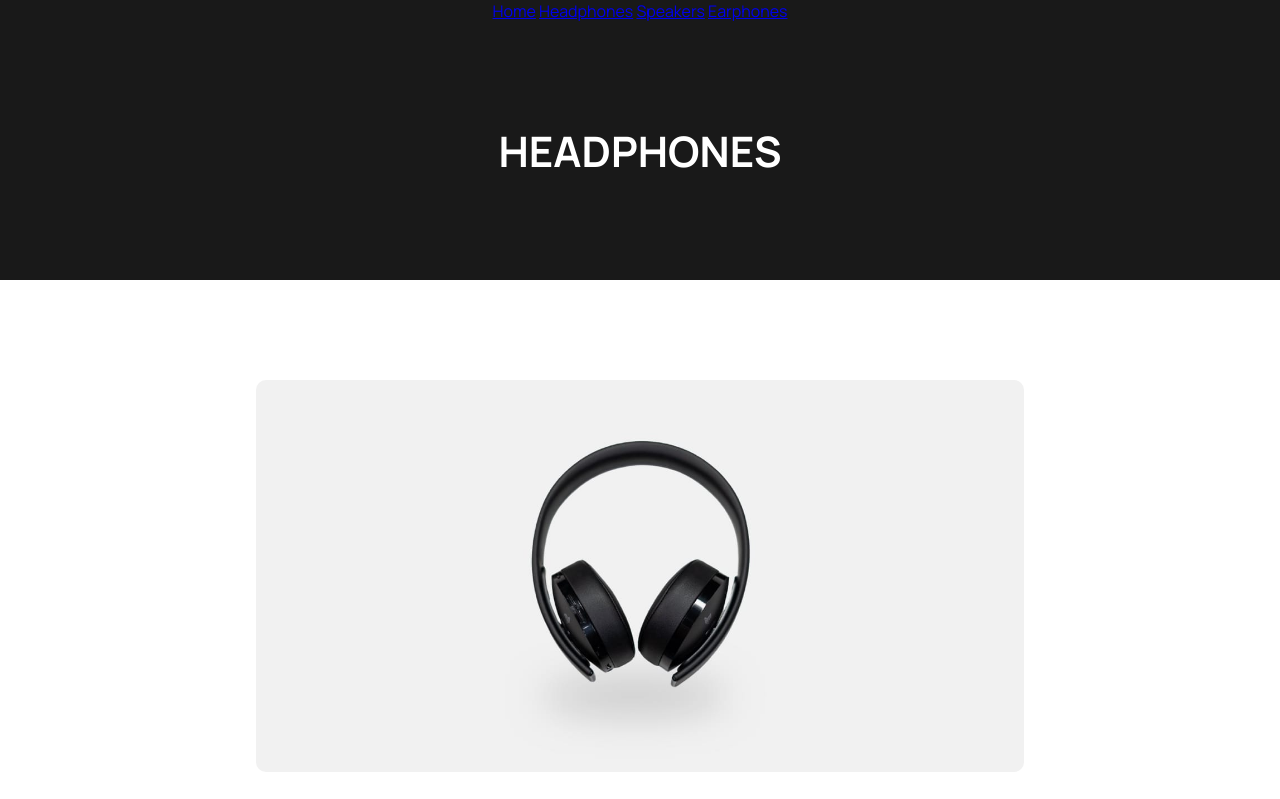
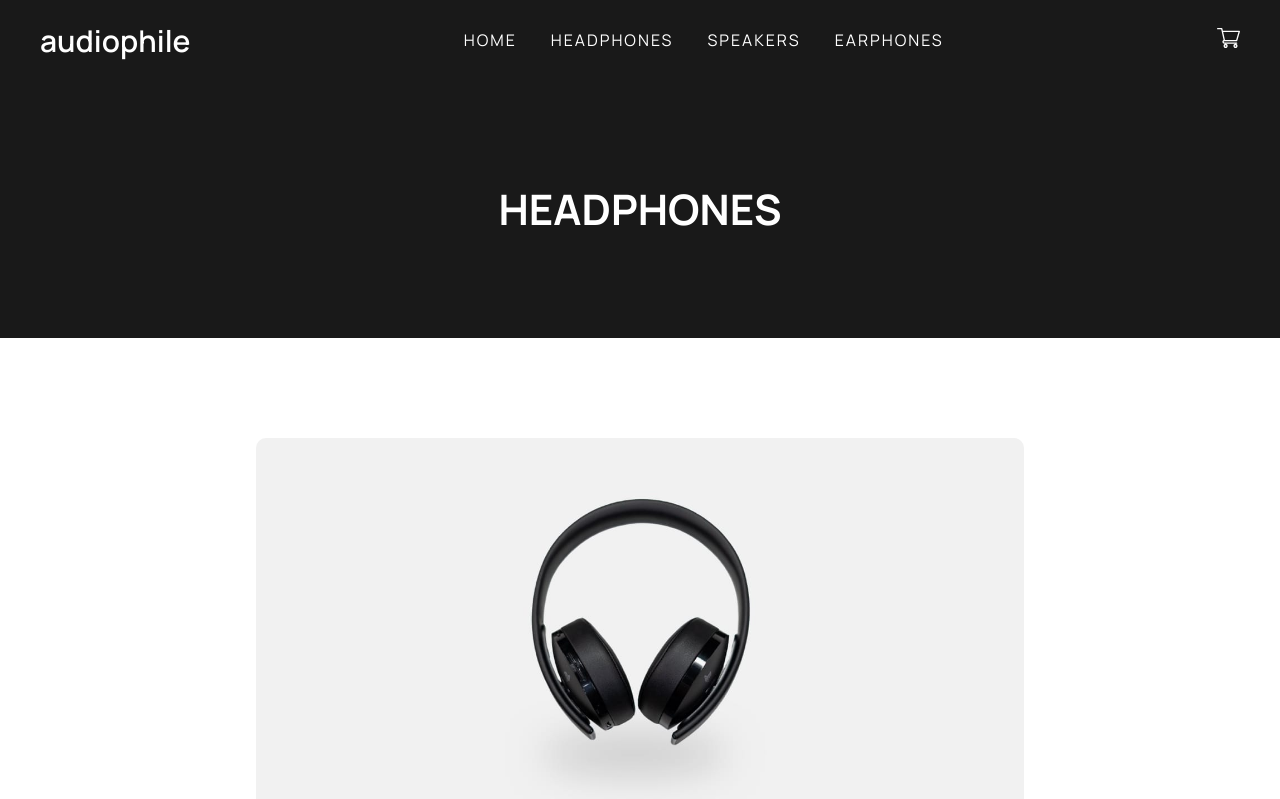
Before and after one commit to digitalents-academy/e-commerce-audiophile, a React (Vite) app: page /headphones in a window 1280 px wide. Shown: the top 799 px of the page. Built offline with nearby package versions, Linux system fonts and the light colour scheme.

Commit message:
header and footer added

```diff
--- a/src/App.jsx
+++ b/src/App.jsx
@@ -1,25 +1,18 @@
+import { Outlet } from 'react-router-dom'
+import Header from "./components/shared/Header"
+import Footer from './components/shared/Footer'
 import './styles/index.css'
-import { Outlet, Link } from 'react-router-dom'
 
 const App = () => {
-  const placeholder = {
-    backgroundColor: "rgb(25, 25, 25)",
-    textAlign: "center",
-    width: "100%",
-    color: "white",
-    position: "relative",
-    zIndex: 1
-  }
+
   return (
-    <>
-    <header style={placeholder}>
-      <Link to={`/`}>Home</Link> <Link to={`/headphones`}>Headphones</Link> <Link to={`/speakers`}>Speakers</Link> <Link to={`/earphones`}>Earphones</Link>
-    </header>
-    <div>
-      <Outlet />
+    <div className='main'>
+      <Header />
+      <div>
+        <Outlet />
+      </div>
+      <Footer />
     </div>
-    <footer style={placeholder}>Placeholder Footer</footer>
-    </>
   )
 }
 
--- /dev/null
+++ b/src/components/shared/Footer.jsx
@@ -0,0 +1,36 @@
+import React from 'react';
+import { Link } from 'react-router-dom';
+import facebook from "../../../assets/shared/desktop/icon-facebook.svg";
+import twitter from "../../../assets/shared/desktop/icon-twitter.svg";
+import instagram from "../../../assets/shared/desktop/icon-instagram.svg";
+import "../../styles/Footer.css"
+
+const Footer = () => {
+
+    return (
+        <div className='footer-main'>
+            <div className="footer-content">
+                <div className="info">
+                    <div className="title">audiophile</div>
+                    <div className="description">Audiophile is an all in one stop to fulfill your audio needs. We're a small team for music lovers and sound specialists who are devoted to help you get the most out of personal audio. Come and visit our demo facility - we're open 7 days of a week.</div>
+                    <div className="copyright">Copyright 2021. All Rights Reserved</div>
+                </div>
+                <div className="links-logos">
+                    <div className="footer-links">
+                        <Link to={`/`} className='footer-link'>HOME</Link>
+                        <Link to={`/headphones`} className='footer-link'>HEADPHONES</Link>
+                        <Link to={`/speakers`} className='footer-link'>SPEAKERS</Link>
+                        <Link to={`/earphones`} className='footer-link'>EARPHONES</Link>
+                    </div>
+                    <div className="logos">
+                        <img src={facebook} className='icon' alt='' />
+                        <img src={twitter} className='icon' alt='' />
+                        <img src={instagram} className='icon' alt='' />
+                    </div>
+                </div>
+            </div>
+        </div>
+    )
+}
+
+export default Footer;
--- /dev/null
+++ b/src/components/shared/Header.jsx
@@ -0,0 +1,30 @@
+import React from 'react';
+import { Link } from 'react-router-dom'
+import iconcart from "../../../assets/shared/desktop/icon-cart.svg"
+import "../../styles/Header.css"
+
+const header = () => {
+
+    return (
+        <div className="header-main">
+            <div className="header-content">
+                <div className="logo">
+                    <Link to="/" className="header-label">
+                        audiophile
+                    </Link>
+                </div>
+                <div className="links">
+                    <Link to={`/`} className='link'>HOME</Link>
+                    <Link to={`/headphones`} className='link'>HEADPHONES</Link>
+                    <Link to={`/speakers`} className='link'>SPEAKERS</Link>
+                    <Link to={`/earphones`} className='link'>EARPHONES</Link>
+                </div>
+                <div className="cart">
+                    <img src={iconcart} className="icon" alt="" />
+                </div>
+            </div>
+        </div>
+    );
+}
+
+export default header;
--- /dev/null
+++ b/src/styles/Footer.css
@@ -0,0 +1,77 @@
+.footer-main {
+    display: flex;
+    justify-content: center;
+    align-items: center;
+    height: 340px;
+    width: 100%;
+    background-color: rgb(25, 25, 25);
+    padding-top: 60px;
+}
+
+.footer-content {
+    display: flex;
+    flex-direction: row;
+    justify-content: center;
+    gap: 80px;
+    width: 1200px;
+    height: 100%;
+    background-color: rgb(25, 25, 25);
+}
+
+.info {
+    display: flex;
+    flex-direction: column;
+    justify-content: flex-start;
+    align-items: flex-start;
+    gap: 50px;
+    width: 50%;
+    height: 100%;
+    background-color: rgb(25, 25, 25);
+}
+
+.title {
+    font-size: 30px;
+    font-weight: 800;
+    color: white;
+}
+
+.description {
+    color: grey;
+}
+
+.copyright {
+    color: grey;
+}
+
+.links-logos {
+    display: flex;
+    flex-direction: column;
+    justify-content: flex-start;
+    align-items: flex-start;
+    gap: 160px;
+    width: 50%;
+    height: 100%;
+    background-color: rgb(25, 25, 25);
+}
+
+.footer-links {
+    display: flex;
+    flex-direction: row;
+    justify-content: space-between;
+    align-items: center;
+    width: 100%;
+}
+
+.footer-link {
+    text-decoration: none;
+    color: white;
+    letter-spacing: 2px;
+}
+
+.logos {
+    display: flex;
+    flex-direction: row;
+    justify-content: flex-end;
+    gap: 30px;
+    width: 100%;
+}
--- /dev/null
+++ b/src/styles/Header.css
@@ -0,0 +1,43 @@
+.header-main {
+    display: flex;
+    justify-content: center;
+    align-items: center;
+    height: 80px;
+    width: 100%;
+    background-color: rgb(25, 25, 25);
+    position: sticky;
+    top: 0;
+}
+
+.header-content {
+    display: flex;
+    flex-direction: row;
+    justify-content: space-between;
+    align-items: center;
+    width: 1200px;
+    background-color: rgb(25, 25, 25);
+    color: white;
+    padding: 0.5rem;
+}
+
+.header-label {
+    text-decoration: none;
+    color: white;
+    font-size: 30px;
+    font-weight: 600;
+}
+
+.links {
+    display: flex;
+    flex-direction: row;
+    justify-content: space-between;
+    align-items: center;
+    width: 40%;
+    height: 100%;
+}
+
+.link {
+    text-decoration: none;
+    color: white;
+    letter-spacing: 2px;
+}
```
